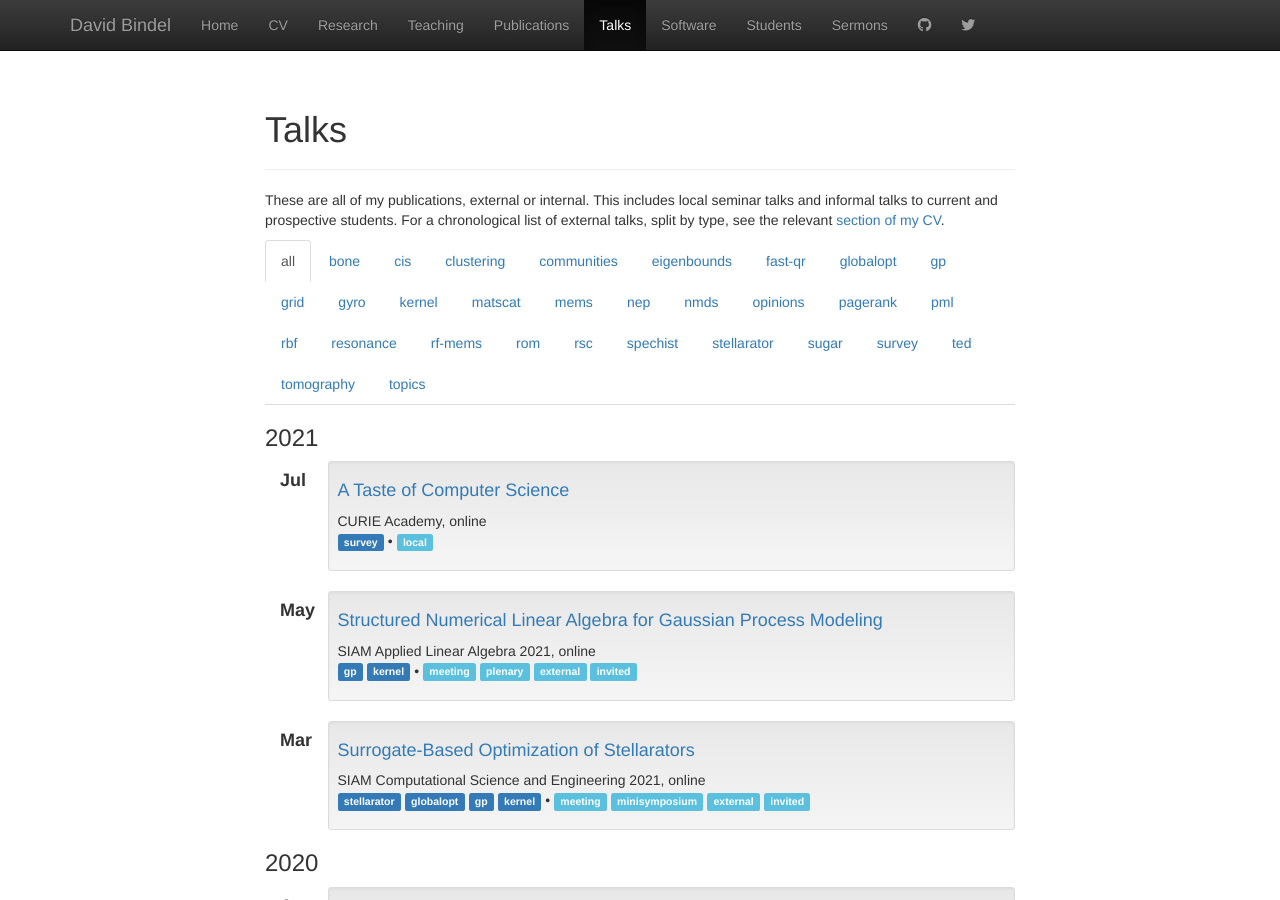
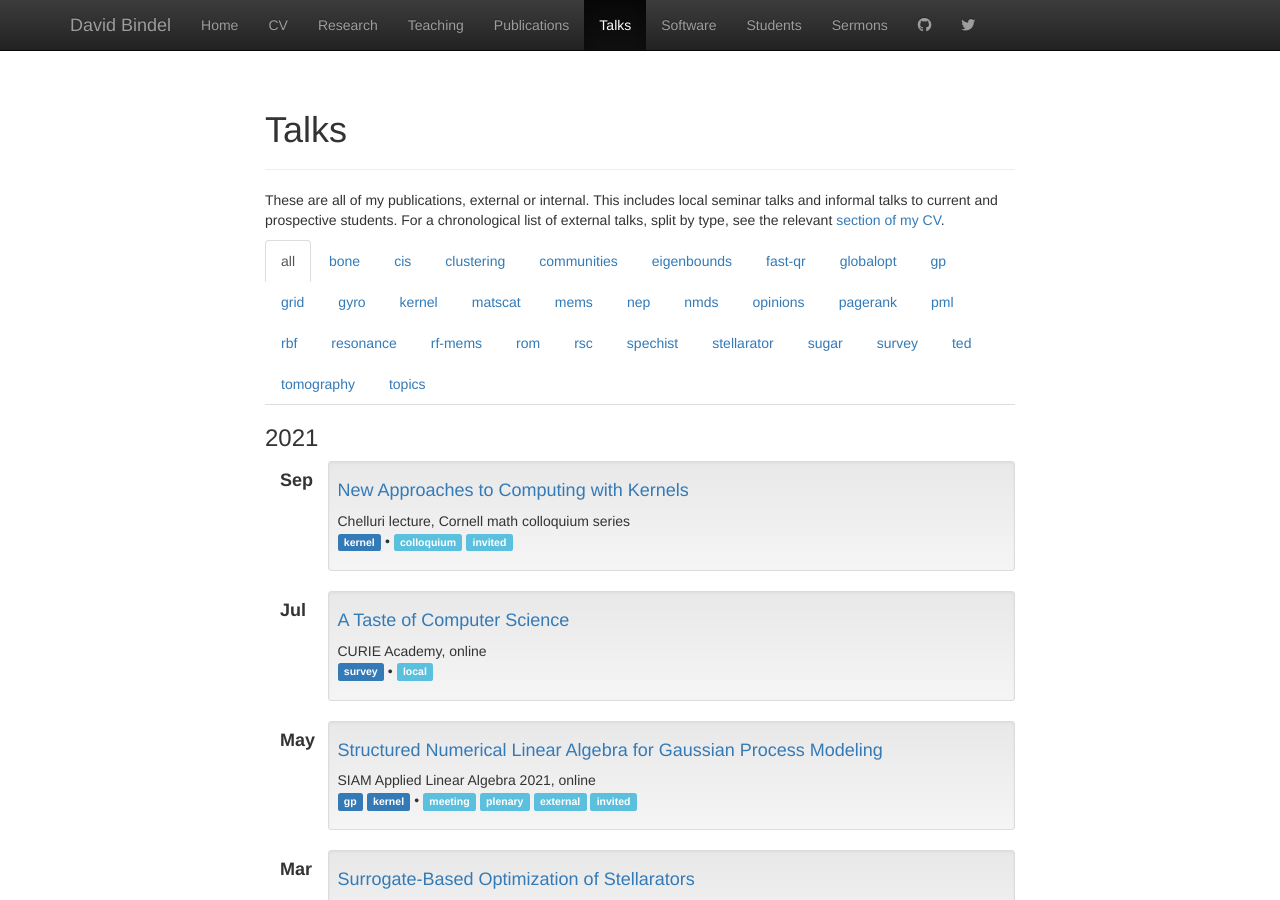
Before and after one commit to dbindel/cornell_web, a Jekyll site: the page built from talks.html, in a window 1280 px wide and 900 px high. Built offline with Jekyll 4.4.1, drawn with Linux system fonts in a browser that asks for light colours; nearby versions of some CDN libraries.

Commit message:
Push Chelluri slides.

```diff
--- a/_data/present.yml
+++ b/_data/present.yml
@@ -1290,3 +1290,9 @@
   where: CURIE Academy, online
   tags: [survey]
   type: [local]
+-
+  file: 2021-09-chelluri/chelluri-sep21.pdf
+  title: "New Approaches to Computing with Kernels"
+  tags: [kernel]
+  type: [colloquium, invited]
+  where: Chelluri lecture, Cornell math colloquium series
```
